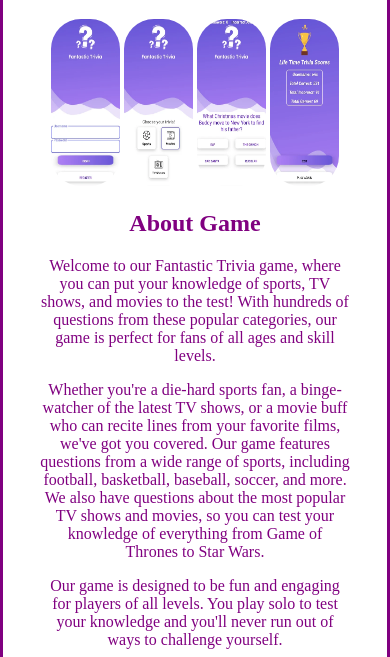
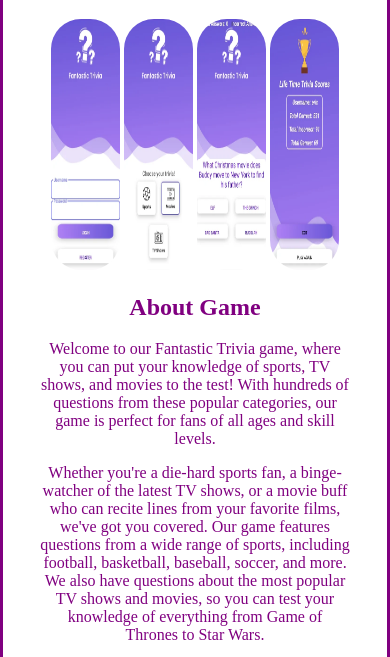
Before and after one commit to kidd2100/website, a plain HTML site: page index.html in a window 390 px wide. Shown: the part 107-764 px from the top of the page. Drawn offline with Linux system fonts and the light colour scheme.

Commit message:
Update styles.css

```diff
--- a/styles.css
+++ b/styles.css
@@ -91,6 +91,6 @@ body{
     padding: 0% 5% 0% 5%
 }
     .triviaImage {
-        height: 20%
+        height: 30%
     }
 }
```
